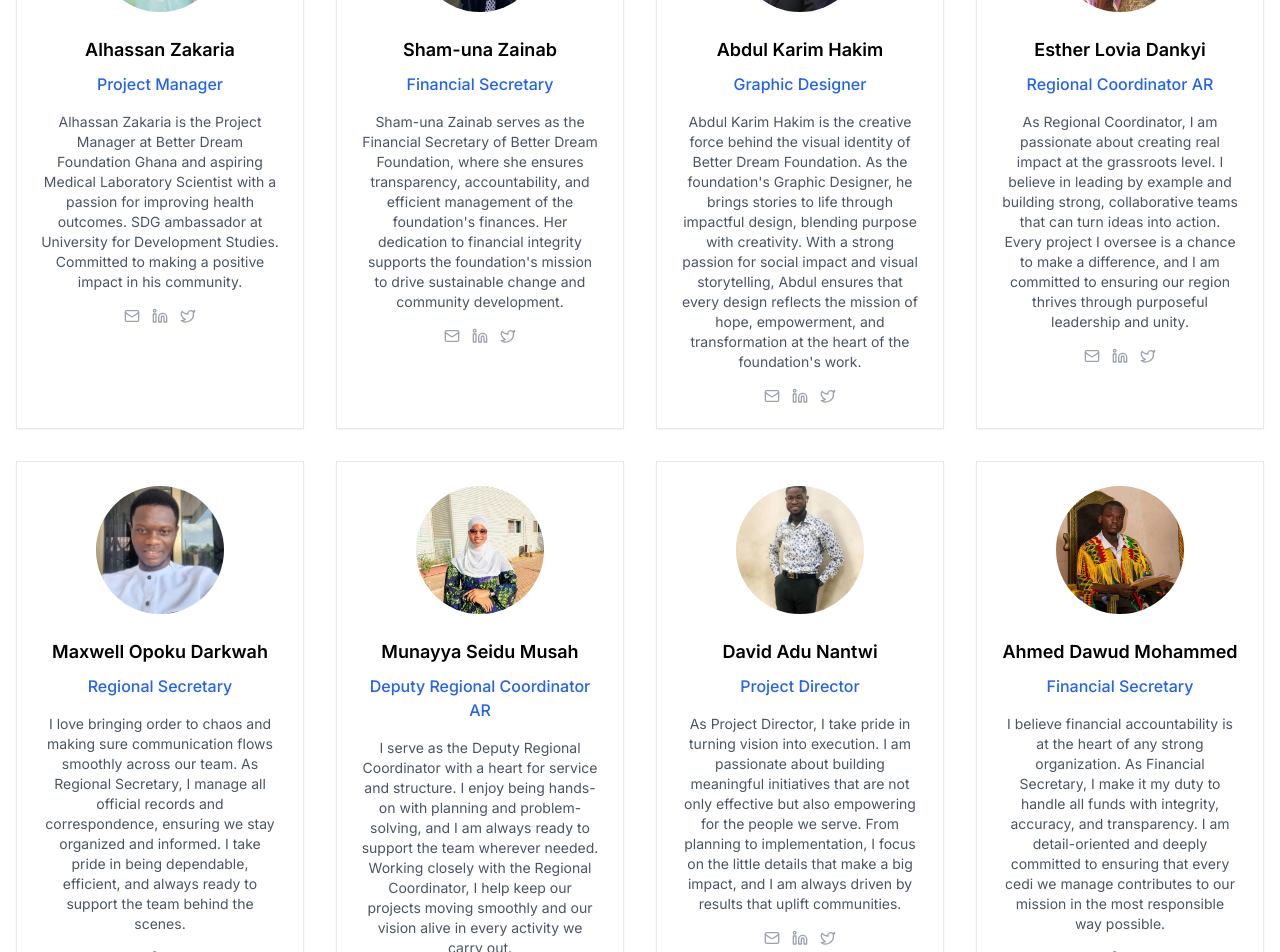
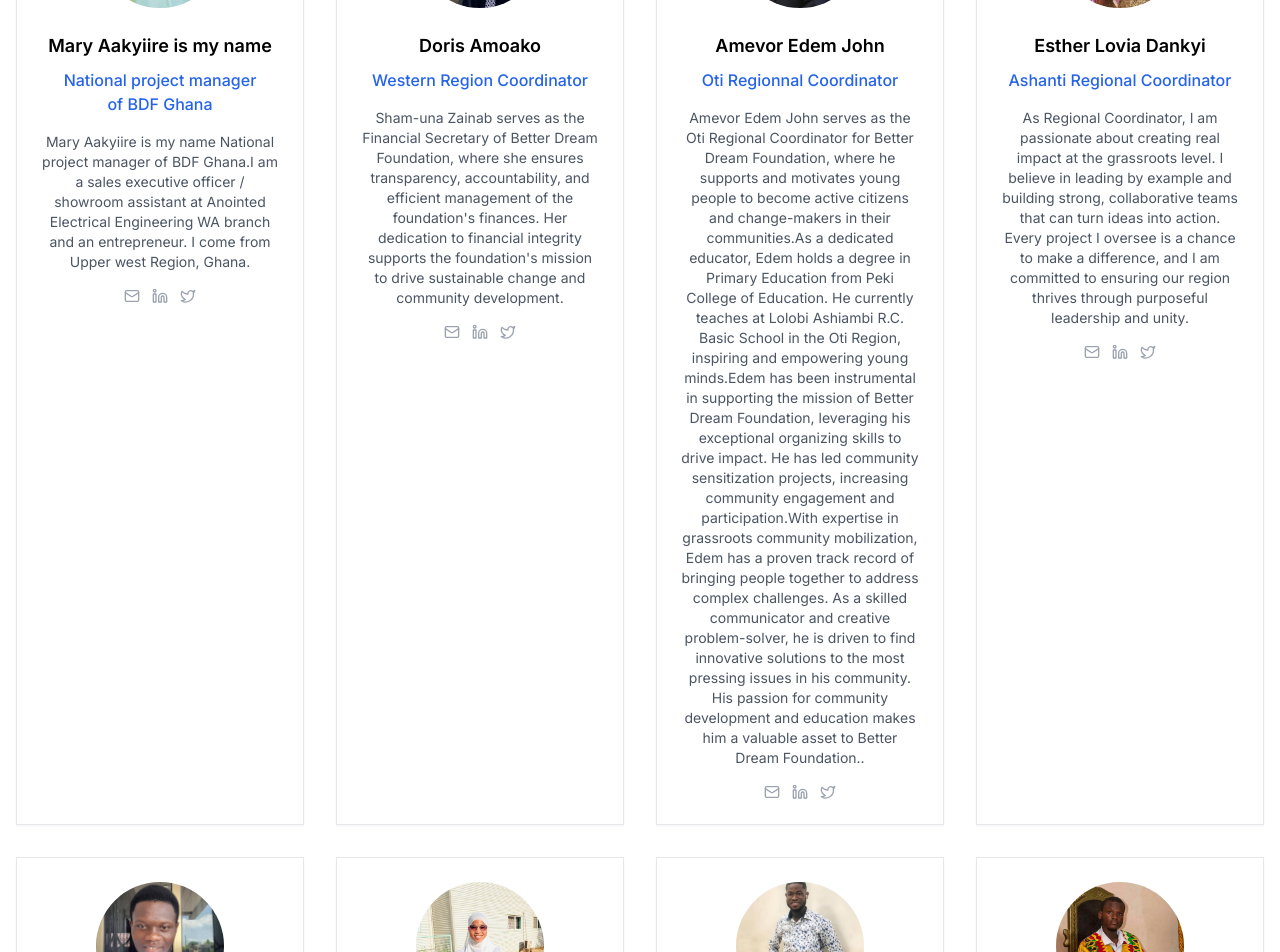
Before and after one commit to updultech/better_dream_foundation_website, a Next.js app: page /team in a window 1280 px wide. Shown: the part 1320-2272 px from the top of the page. Built offline with nearby package versions, Linux system fonts and the light colour scheme.

Commit message:
Update page.tsx
editing of team details

```diff
--- a/app/team/page.tsx
+++ b/app/team/page.tsx
@@ -34,71 +34,71 @@ export default function TeamPage() {
       email: "awudu@betterdreamfoundation.org",
     },
     {
-      name: "Hamdan Sibdoo Zakaria Hamid",
-      role: "Publicity Secretary",
+      name: "Getrude Teffey ",
+      role: "Management Director of Better Dream Foundation",
       image: "/images/publicity-secretary-hamdan.jpg",
       bio: "Hamdan Sibdoo Zakaria Hamid is a passionate Computer Science student at the University for Development Studies with strong leadership experience and a drive for youth empowerment. As an active student leader and tech enthusiast, he is committed to using innovation and education to create lasting opportunities for young people across Ghana.",
       email: "hamdan@betterdreamfoundation.org",
     },
     {
-      name: "Alhassan Zakaria",
-      role: "Project Manager",
+      name: "Mary Aakyiire is my name",
+      role: "National project manager of BDF Ghana",
       image: "/images/project-manager-alhassan.jpg",
-      bio: "Alhassan Zakaria is the Project Manager at Better Dream Foundation Ghana and aspiring Medical Laboratory Scientist with a passion for improving health outcomes. SDG ambassador at University for Development Studies. Committed to making a positive impact in his community.",
+      bio: " Mary Aakyiire is my name National project manager of BDF Ghana.I am a sales executive officer / showroom assistant at Anointed Electrical Engineering WA  branch and an entrepreneur. I come from  Upper west Region, Ghana.",
       email: "alhassan@betterdreamfoundation.org",
     },
     {
-      name: "Sham-una Zainab",
-      role: "Financial Secretary",
+      name: " Doris Amoako",
+      role: " Western Region Coordinator",
       image: "/images/financial-secretary-shamuna.jpg",
       bio: "Sham-una Zainab serves as the Financial Secretary of Better Dream Foundation, where she ensures transparency, accountability, and efficient management of the foundation's finances. Her dedication to financial integrity supports the foundation's mission to drive sustainable change and community development.",
       email: "shamuna@betterdreamfoundation.org",
     },
     {
-      name: "Abdul Karim Hakim",
-      role: "Graphic Designer",
+      name: "Amevor Edem John",
+      role: "Oti Regionnal Coordinator",
       image: "/images/graphic-designer-abdul-karim.jpg",
-      bio: "Abdul Karim Hakim is the creative force behind the visual identity of Better Dream Foundation. As the foundation's Graphic Designer, he brings stories to life through impactful design, blending purpose with creativity. With a strong passion for social impact and visual storytelling, Abdul ensures that every design reflects the mission of hope, empowerment, and transformation at the heart of the foundation's work.",
+      bio: "Amevor Edem John serves as the Oti Regional Coordinator for Better Dream Foundation, where he supports and motivates young people to become active citizens and change-makers in their communities.As a dedicated educator, Edem holds a degree in Primary Education from Peki College of Education. He currently teaches at Lolobi Ashiambi R.C. Basic School in the Oti Region, inspiring and empowering young minds.Edem has been instrumental in supporting the mission of Better Dream Foundation, leveraging his exceptional organizing skills to drive impact. He has led community sensitization projects, increasing community engagement and participation.With expertise in grassroots community mobilization, Edem has a proven track record of bringing people together to address complex challenges. As a skilled communicator and creative problem-solver, he is driven to find innovative solutions to the most pressing issues in his community. His passion for community development and education makes him a valuable asset to Better Dream Foundation..",
       email: "wise03667@gmail.com",
     },
     {
       name: "Esther Lovia Dankyi",
-      role: "Regional Coordinator AR",
+      role: "Ashanti Regional Coordinator",
       image: "/images/regional-coordinator-esther.jpg",
       bio: "As Regional Coordinator, I am passionate about creating real impact at the grassroots level. I believe in leading by example and building strong, collaborative teams that can turn ideas into action. Every project I oversee is a chance to make a difference, and I am committed to ensuring our region thrives through purposeful leadership and unity.",
       email: "esther@betterdreamfoundation.org",
     },
     {
-      name: "Maxwell Opoku Darkwah",
-      role: "Regional Secretary",
+      name: "Toufique Bansi Adam",
+      role: "Director of Legal Affairs",
       image: "/images/regional-secretary-maxwell.jpg",
-      bio: "I love bringing order to chaos and making sure communication flows smoothly across our team. As Regional Secretary, I manage all official records and correspondence, ensuring we stay organized and informed. I take pride in being dependable, efficient, and always ready to support the team behind the scenes.",
-      email: "maxwell@betterdreamfoundation.org",
+      bio: "My name is Toufique Adam, and I am a driven and passionate individual committed to advancing human rights, social justice, and sustainable peace. As a holder of a Bachelor of Arts degree in Political Science, and currently pursuing a Master Of Philosophy (Mphil) in Human Rights, Conflict and Peace Studies. By that, I developed a solid foundation in understanding the complexities of governance, policy-making, and international relations",
+      email: "Taufiq@betterdreamfoundation.org",
     },
     {
-      name: "Munayya Seidu Musah",
-      role: "Deputy Regional Coordinator AR",
+      name: "Abdul Wadud Shaibu",
+      role: "National Graphics Designer",
       image: "/images/deputy-coordinator-munayya.jpg",
-      bio: "I serve as the Deputy Regional Coordinator with a heart for service and structure. I enjoy being hands-on with planning and problem-solving, and I am always ready to support the team wherever needed. Working closely with the Regional Coordinator, I help keep our projects moving smoothly and our vision alive in every activity we carry out.",
+      bio: "Abdulwadud Shaibu is a Ghanaian creative and community leader passionate about design, leadership, and impact. With a strong background in accounting, computing, graphic design and project management.  A fresh graduate and he blends creativity and structure to solve real-world problems.He currently serves as National Graphic Designer and Acting Greater Accra Regional Coordinator at Better Dream Foundation, supporting youth through education, technology, and entrepreneurship. He inspired in building initiatives that empower others.A lifelong learner with a Google certification in Project Management and a National Service Personnel at WAEC, Abdulwadud is known for turning ideas into visual stories and service into lasting change..",
       email: "munayya@betterdreamfoundation.org",
     },
     {
-      name: "David Adu Nantwi",
-      role: "Project Director",
+      name: "Iddrisu Abdulai Asaana",
+      role: " National Executive Secretary",
       image: "/images/project-director-david.jpg",
       bio: "As Project Director, I take pride in turning vision into execution. I am passionate about building meaningful initiatives that are not only effective but also empowering for the people we serve. From planning to implementation, I focus on the little details that make a big impact, and I am always driven by results that uplift communities.",
       email: "david@betterdreamfoundation.org",
     },
     {
-      name: "Ahmed Dawud Mohammed",
-      role: "Financial Secretary",
+      name: "Larbi Mary Gyamfua",
+      role: "Eastern Regional Coordinator",
       image: "/images/financial-secretary-ahmed.jpg",
-      bio: "I believe financial accountability is at the heart of any strong organization. As Financial Secretary, I make it my duty to handle all funds with integrity, accuracy, and transparency. I am detail-oriented and deeply committed to ensuring that every cedi we manage contributes to our mission in the most responsible way possible.",
+      bio: "Larbi Mary Gyamfua is a dynamic and purpose-driven professional who brings clarity, structure, and vision to every space she enters. She currently serves as the Business Administration Officer at DotOne Consult, where she plays a vital role in streamlining operations, enhancing organizational efficiency, and contributing to strategic business growth.Beyond her corporate expertise, Mary is a passionate personal growth and motivational writer and speaker, known for her inspiring words that encourage individuals to rediscover themselves, embrace healing, and walk boldly in alignment with purpose. Her voice speaks to the heart of transformation, helping others rise beyond limitations and step into their full potential.She also serves as the Eastern Regional Coordinator for Better Dream Foundation Ghana, a nonprofit organization dedicated to empowering communities through education, development programs, and youth engagement. Through her leadership, she champions change, uplifts the underprivileged, and drives meaningful impact at the grassroots level.With a heart for growth, a voice of purpose, and a deep commitment to service, Larbi Mary Gyamfua continues to inspire lives and build dreams ,  one word, one person, and one community at a time.",
       email: "ahmed@betterdreamfoundation.org",
     },
     {
-      name: "Ofori Paul",
-      role: "Deputy Regional Secretary",
+      name: "Jennifer Anyeyore Azure",
+      role: "National Media and Publicity Secretary",
       image: "/images/deputy-secretary-ofori.jpg",
       bio: "In my role as Deputy Regional Secretary, I focus on the little things that make a big difference—supporting documentation, managing schedules, and helping keep the team organized. I am passionate about teamwork and always ready to lend a hand to ensure everything runs smoothly.",
       email: "ofori@betterdreamfoundation.org",
```
